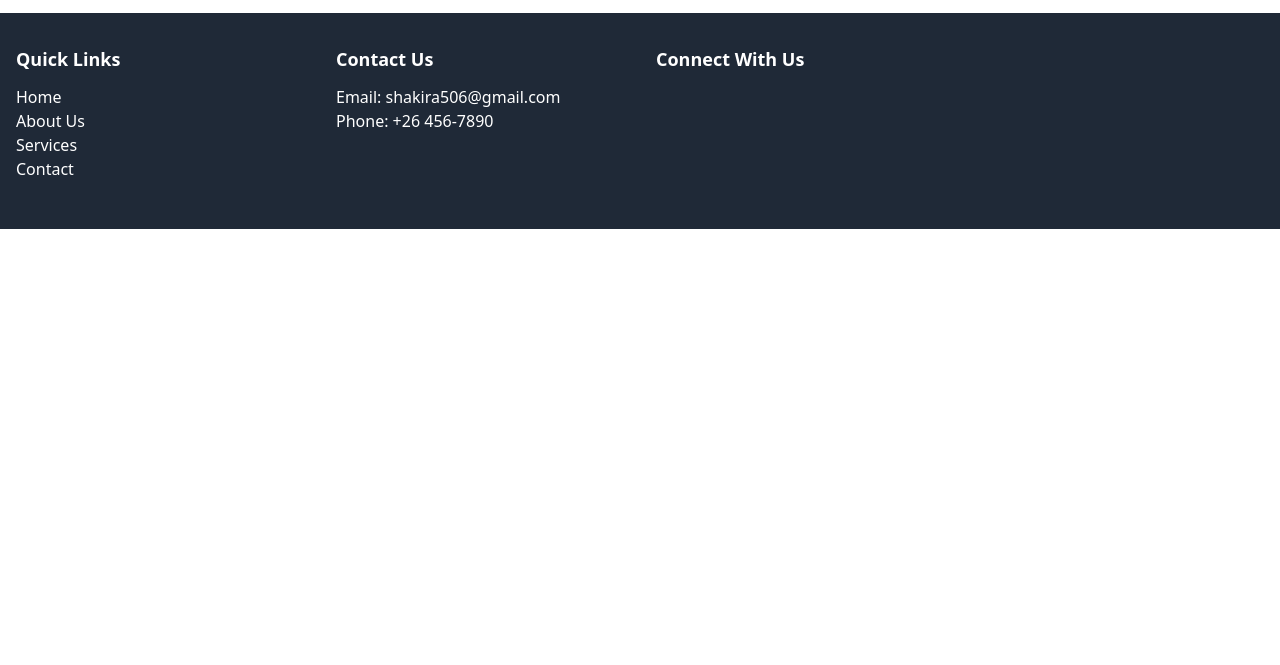
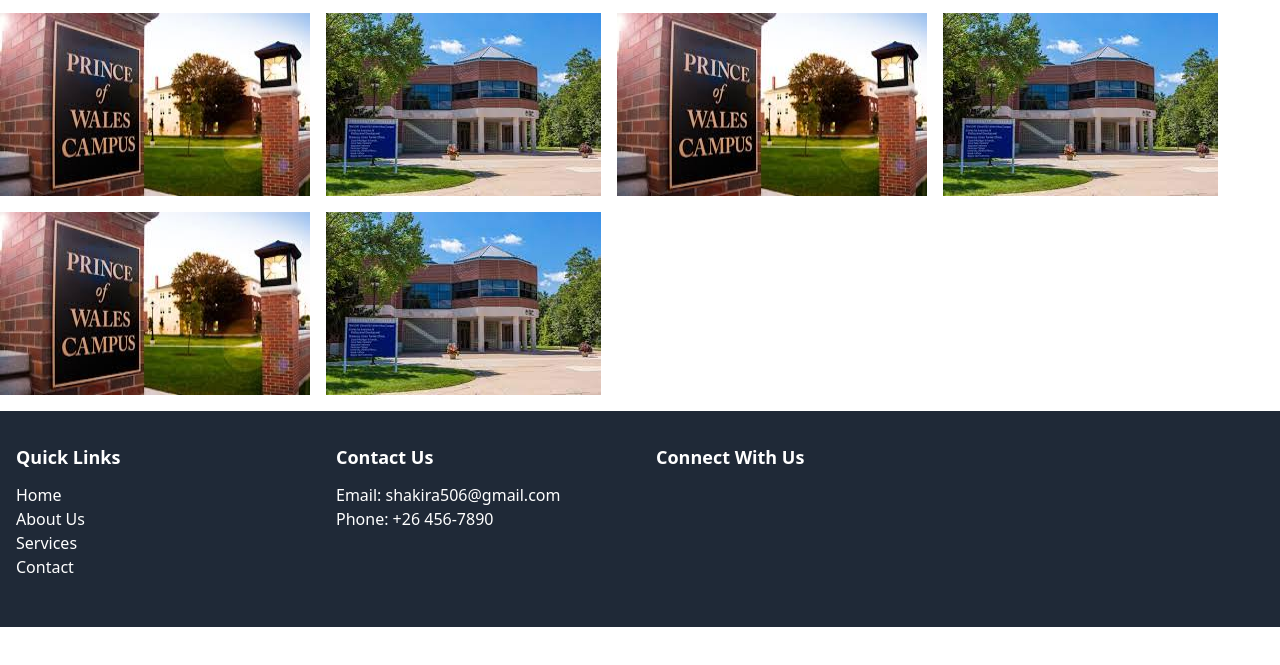
Before and after one commit to azura651/ist, a plain HTML site: page index.html in a window 1280 px wide. Shown: the part 123-788 px from the top of the page. Drawn offline with nearby package versions, Linux system fonts and the light colour scheme.

Commit message:
minor adjustments

```diff
--- a/index.html
+++ b/index.html
@@ -19,6 +19,16 @@
             <lI class="mr-4"><a href="#">CONTACT US</a></lI>
         </ul>
     </nav>
+    <section>
+        <div class="flex flex-wrap ">
+            <img src="img2.jpeg " alt="" class="mr-4 mb-4">
+            <img src="building.jpeg" alt="" class="mr-4 mb-4">
+            <img src="img2.jpeg " alt="" class="mr-4 mb-4">
+            <img src="building.jpeg" alt="" class="mr-4 mb-4">
+            <img src="img2.jpeg " alt="" class="mr-4 mb-4">
+            <img src="building.jpeg" alt="" class="mr-4 mb-4">
+        </div>
+    </section>
     <footer class="bg-gray-800 text-white py-8">
         <div class="container mx-auto flex flex-wrap">
             <!-- Navigation Links -->
```
Also changed, not shown: building.jpeg (added), img2.jpeg (added).
